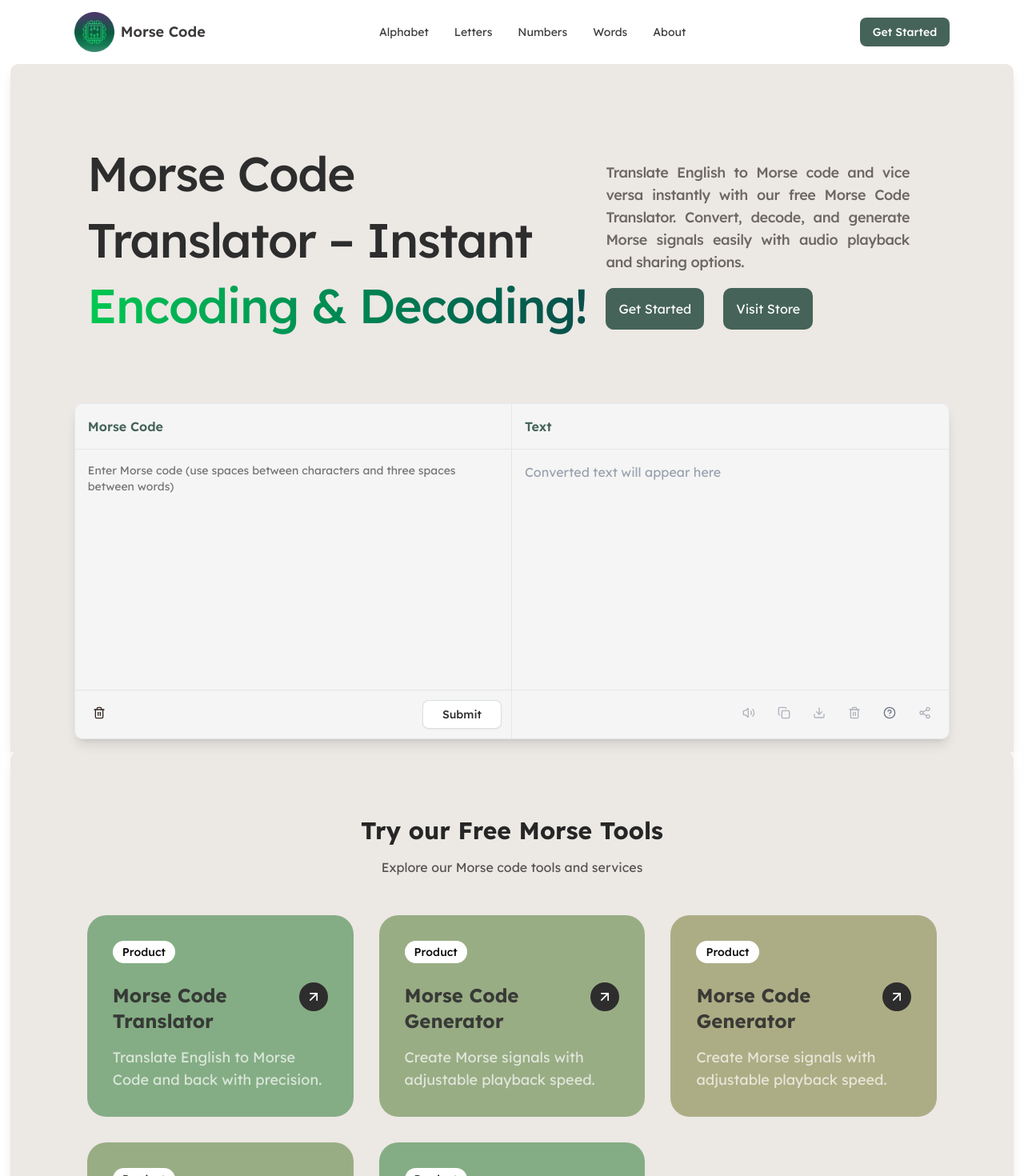
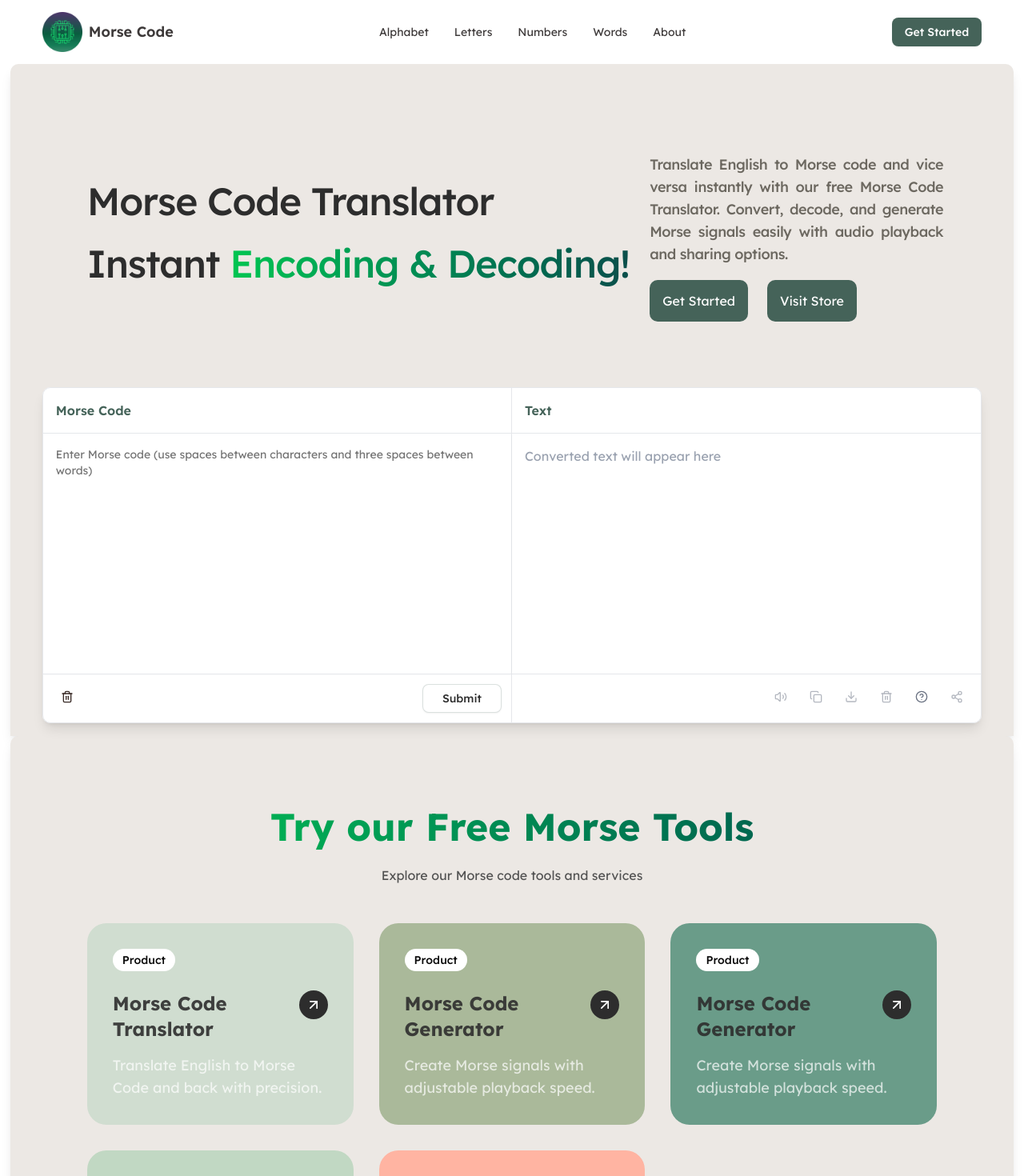
Before and after one commit to krishnabansal89/morseConverter, a Next.js app: page / in a window 1280 px wide. Shown: the top 1470 px of the page at 80% size. Built offline with nearby package versions, Linux system fonts and the light colour scheme.

Commit message:
patch:13/03 desings updated

```diff
--- a/src/app/components/Features.tsx
+++ b/src/app/components/Features.tsx
@@ -18,7 +18,7 @@ export default function Benefits() {
 
       <div className="w-full h-fit my-20 justify-center  items-start">
         <div className="flex justify-center items-center ">
-          <h1 className="md:text-4xl/snug text-3xl/snug font-medium text-[#2d2d2d]  tracking-tight md:px-10 font-[lexend]">Why Choose Our Morse Code Translator?
+          <h1 className="md:text-5xl/snug text-4xl/snug bg-gradient-to-r from-green-500 to-teal-900 text-transparent bg-clip-text font-medium   tracking-tight md:px-10 font-[lexend]">Why Choose Our Morse Code Translator?
           </h1>
         </div>
 
@@ -32,16 +32,16 @@ export default function Benefits() {
               <FeatureBlock title="Instant & Accurate Conversion" description="Easily translate English to Morse Code and back with precision." />
             </div>
 
-            <div className="flex-col flex  bg-white text-[#2d2d2d] rounded-2xl ">
+            <div className="flex-col flex  bg-[#f5f5f5] text-[#2d2d2d] rounded-2xl ">
               <FeatureBlock title="Simple & Intuitive Interface" description="No technical knowledge required—just enter text and translate instantly." />
             </div>
           </div>
-          <div className="grid sm:grid-cols-[40%_60%] grid-cols-1 sm:space-x-4 space-y-4 sm:space-y-0">
-            <div className="flex justify-center items-center bg-white text-[#2d2d2d] rounded-2xl">
+          <div className="sm:grid sm:grid-cols-[40%_60%] flex flex-col-reverse sm:space-x-4 space-y-4 sm:space-y-0">
+            <div className="flex justify-center items-center bg-[#f5f5f5] text-[#2d2d2d] rounded-2xl">
               <FeatureBlock title="Supports All Morse Code Variants" description="Includes international Morse code standards for accuracy."  />
             </div>
 
-            <div className="flex-col flex bg-[#456359]  text-white rounded-2xl ">
+            <div className="flex-col  flex bg-[#456359]  text-white rounded-2xl ">
               <FeatureBlock title="100% Secured & Accessible" description="  Use our Morse code generator with 100% security and it's completely accessible to all" />
             </div>
           </div>
--- a/src/app/components/Hero.tsx
+++ b/src/app/components/Hero.tsx
@@ -2,14 +2,14 @@ import MorseConverter from "./Translator";
 
 export default function Hero() {
     return (
-        <div className="hero bg-[rgb(236,232,228)] w-[98%] mx-auto p-4 md:px-20 rounded-lg rounded-b-none shadow-lg h-fit flex flex-col ">
-            <div className="w-full h-fit my-20 grid  md:grid-cols-[60%_40%] grid-cols-1 justify-center  items-start">
-                <div className="flex justify-center items-center ">
-                    <h1 className="xl:text-6xl/snug lg:text-5xl/snug  text-4xl/snug  font-medium text-[#2d2d2d]  tracking-tight md:px-4 font-[lexend]">Morse Code <br></br> Translator – Instant  <br></br><span className="bg-gradient-to-r from-green-500 to-teal-900 text-transparent bg-clip-text"> Encoding & Decoding! </span></h1>
+        <div className="hero bg-[rgb(236,232,228)] w-[98%] mx-auto p-4 md:px-10 rounded-lg rounded-b-none shadow-lg h-fit flex flex-col ">
+            <div className="w-full h-fit my-20 grid md:px-10  md:grid-cols-[65%_35%] grid-cols-1 justify-center ">
+                <div className="flex  items-center  ">
+                    <h1 className="xl:text-5xl/relaxed lg:text-4xl/relaxed  text-3xl/relaxed  font-medium text-[#2d2d2d]  tracking-tight md:px-4 font-[lexend]">Morse Code Translator  <br></br> Instant<span className="bg-gradient-to-r from-green-500 to-teal-900 text-transparent bg-clip-text"> Encoding & Decoding! </span></h1>
                 </div>
                 <div className=" flex-col flex justify-center h-full px-2 mt-10 md:mt-0 ">
                     <div className="my-4">
-                        <p className="text-[#6c6860] tracking-tight w-[90%] font-medium text-justify  text-lg font-lexend">Translate English to Morse code and vice versa instantly with our free Morse Code Translator. Convert, decode, and generate Morse signals easily with audio playback and sharing options.
+                        <p className="text-[#6c6860] tracking-tight w-[100%] font-medium text-justify  text-lg font-lexend">Translate English to Morse code and vice versa instantly with our free Morse Code Translator. Convert, decode, and generate Morse signals easily with audio playback and sharing options.
                         </p>
                     </div>
 
@@ -25,7 +25,7 @@ export default function Hero() {
 
             </div>
             <div className="editor-container w-[100%] h-fit flex justify-center items-center ">
-                <div className="editor-window w-full h-full bg-[#f5f5f5] rounded-lg shadow-lg">
+                <div className="editor-window w-full h-full bg-white rounded-lg shadow-lg">
                     <MorseConverter />
                 </div>
             </div>
--- a/src/app/components/Navbar.tsx
+++ b/src/app/components/Navbar.tsx
@@ -3,7 +3,7 @@ import { Button } from "@/components/ui/button"
 import Image from "next/image"
 export function Navbar() {
   return (
-    <header className="flex h-20 bg-white w-[98%] mx-auto items-center justify-between md:px-20 px-4 font-lexend">
+    <header className="flex h-20 bg-white w-[98%] mx-auto items-center justify-between md:px-10 px-4 font-lexend">
       {/* Logo */}
       <Link href="/" className="flex items-center gap-2">
         <Image src="/chip.png" width={50} height={50} alt="Morse Code" />
--- a/src/app/components/Tools.tsx
+++ b/src/app/components/Tools.tsx
@@ -39,35 +39,35 @@ export default function Features() {
             title: "Morse Code Translator",
             description: "Translate English to Morse Code and back with precision.",
             href: "/morse-code-translator",
-            bgColor: "bg-[#85ad85]"
+            bgColor: "bg-[#D0DDD0]"
         },
         {
             type: "Product",
             title: "Morse Code Generator",
             description: "Create Morse signals with adjustable playback speed.",
             href: "/morse-code-generator",
-            bgColor: "bg-[#99ad85]"
+            bgColor: "bg-[#AAB99A]"
         },
         {
             type: "Product",
             title: "Morse Code Generator",
             description: "Create Morse signals with adjustable playback speed.",
             href: "/morse-code-generator",
-            bgColor: "bg-[#adad85]"
+            bgColor: "bg-[#6A9C89]"
         },
         {
             type: "Product",
             title: "Morse Code Generator",
             description: "Create Morse signals with adjustable playback speed.",
             href: "/morse-code-generator",
-            bgColor: "bg-[#99ad85]"
+            bgColor: "bg-[#C1D8C3]"
         },
         {
             type: "Product",
             title: "Morse Code Generator",
             description: "Create Morse signals with adjustable playback speed.",
             href: "/morse-code-generator",
-            bgColor: "bg-[#85ad85]"
+            bgColor: "bg-[#FFB4A2]"
         },
     ]
 
@@ -76,7 +76,7 @@ export default function Features() {
             <div className="container mx-auto px-4">
                 <div className=" mx-auto">
                     <div className="text-center mb-12">
-                        <h2 className="text-2xl md:text-3xl font-bold text-neutral-800 mb-4">
+                        <h2 className=" md:text-5xl/snug text-4xl/snug bg-gradient-to-r from-green-500 to-teal-900 text-transparent bg-clip-text font-bold  mb-4">
                             Try our Free Morse Tools
                         </h2>
                         <p className="text-neutral-600">
--- a/src/app/components/Translator.tsx
+++ b/src/app/components/Translator.tsx
@@ -169,7 +169,7 @@ export default function MorseConverter() {
   }
 
   return (
-    <div className="  flex  flex-col font-lexend rounded-4xl text-[#372824]">
+    <div className="  flex  flex-col font-lexend rounded-4xl text-[#372824] ">
       <div className="border border-gray-200 w-[100%] mx-auto   rounded-lg  overflow-hidden">
 
 
```
